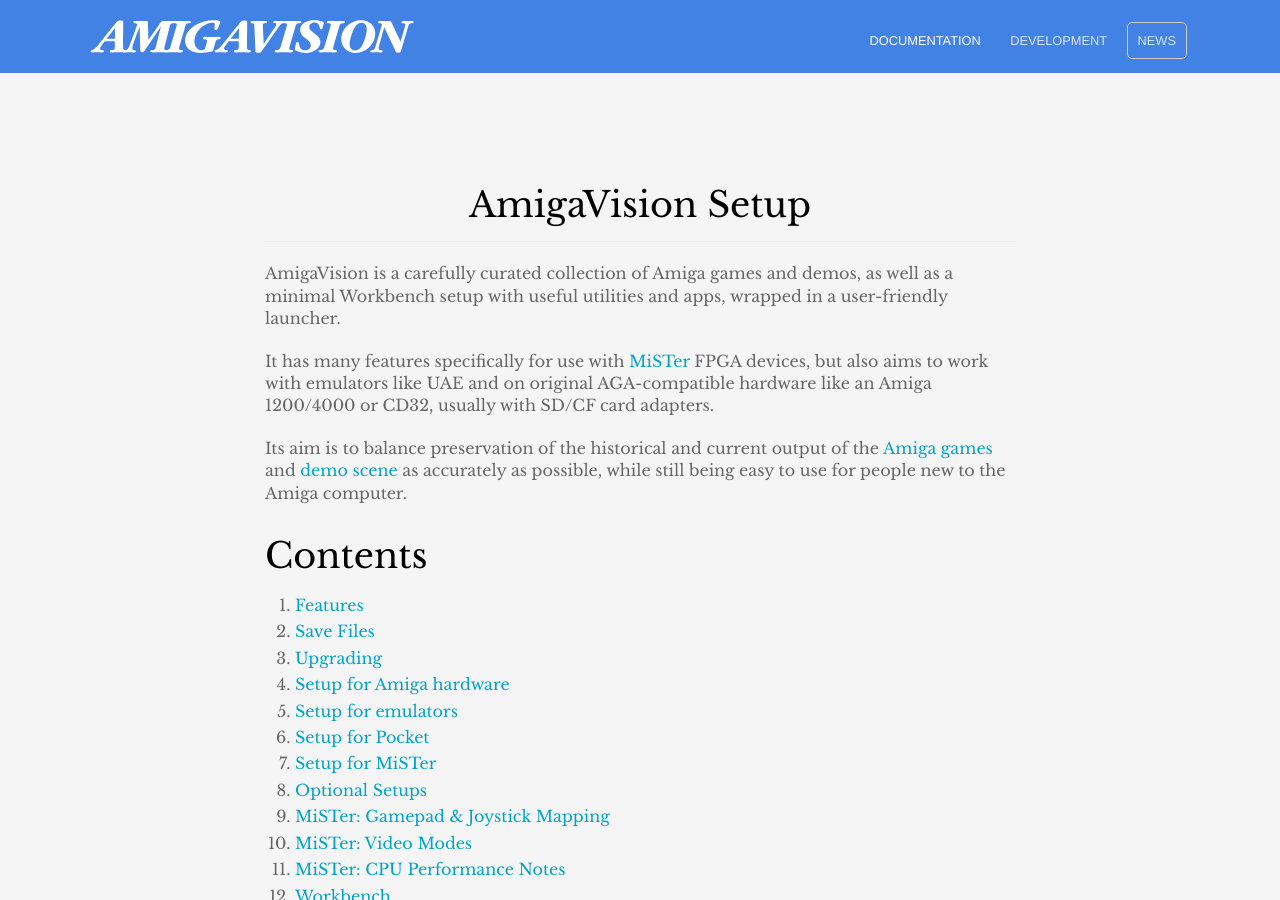
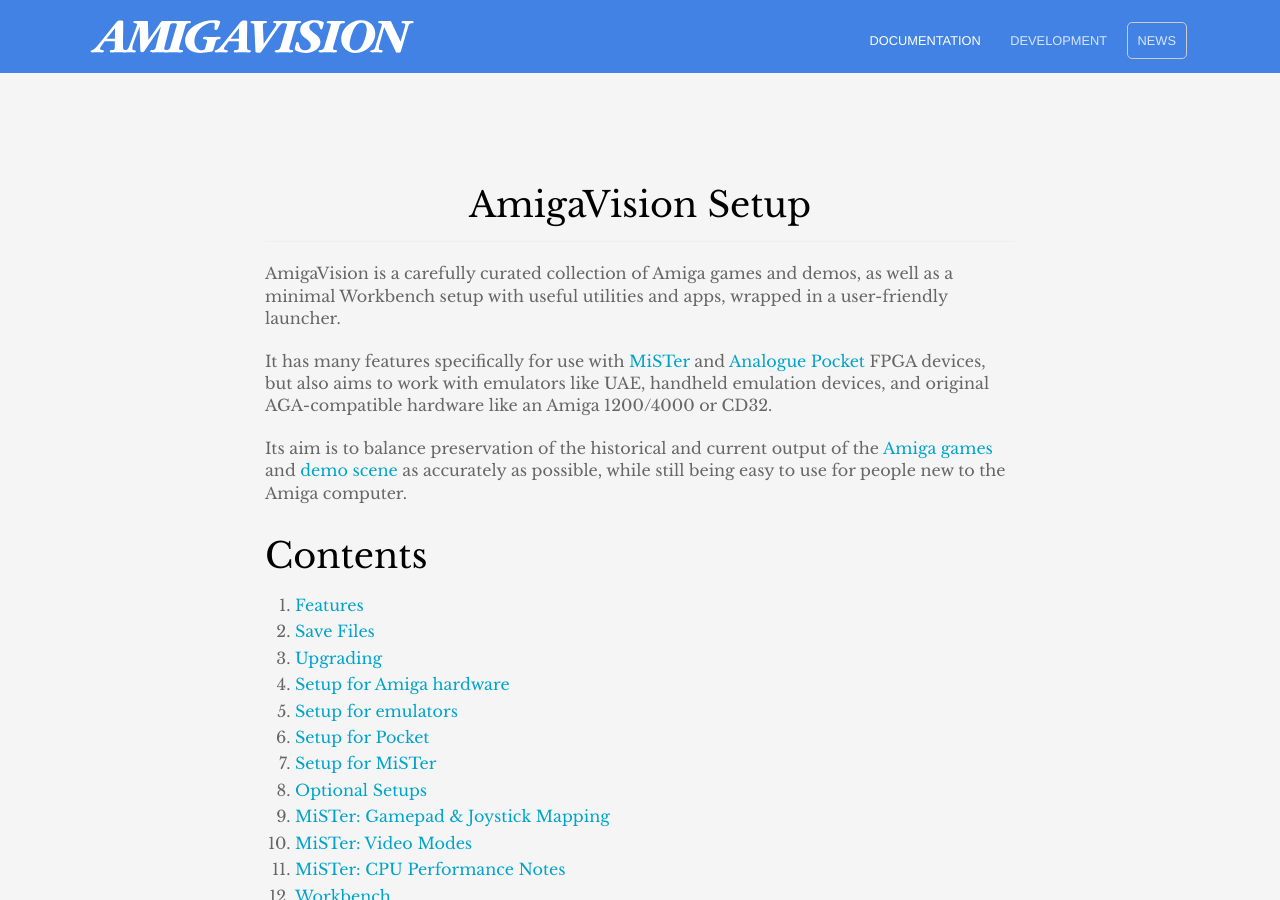
Before and after one commit to amigavision/amigavision.github.io, a Jekyll site: the page built from docs.md, in a window 1280 px wide and 900 px high. Built offline with Jekyll 4.4.1, drawn with Linux system fonts in a browser that asks for light colours.

Commit message:
Add link to Pocket

```diff
--- a/docs.md
+++ b/docs.md
@@ -4,7 +4,7 @@
 
 AmigaVision is a carefully curated collection of Amiga games and demos, as well as a minimal Workbench setup with useful utilities and apps, wrapped in a user-friendly launcher.
 
-It has many features specifically for use with [MiSTer] FPGA devices, but also aims to work with emulators like UAE and on original AGA-compatible hardware like an Amiga 1200/4000 or CD32, usually with SD/CF card adapters.
+It has many features specifically for use with [MiSTer] and [Analogue Pocket] FPGA devices, but also aims to work with emulators like UAE, handheld emulation devices, and original AGA-compatible hardware like an Amiga 1200/4000 or CD32.
 
 Its aim is to balance preservation of the historical and current output of the [Amiga games] and [demo scene] as accurately as possible, while still being easy to use for people new to the Amiga computer.
 
@@ -458,6 +458,7 @@
 [AmigaVision]:https://amiga.vision
 [amiga.vision]:https://amiga.vision
 [MiSTer]:https://misterfpga.org
+[Analogue Pocket]:https://www.analogue.co/pocket
 [UNESCO-nominated]:http://demoscene-the-art-of-coding.net
 [names.txt]:https://github.com/MiSTer-devel/Main_MiSTer/blob/master/names.txt
 [Amiga games]:https://lemonamiga.com
```
